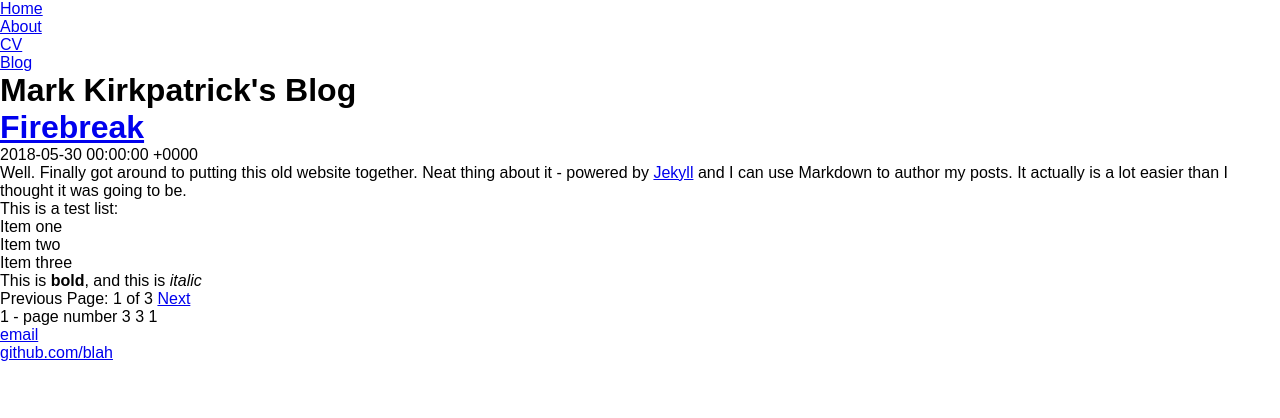
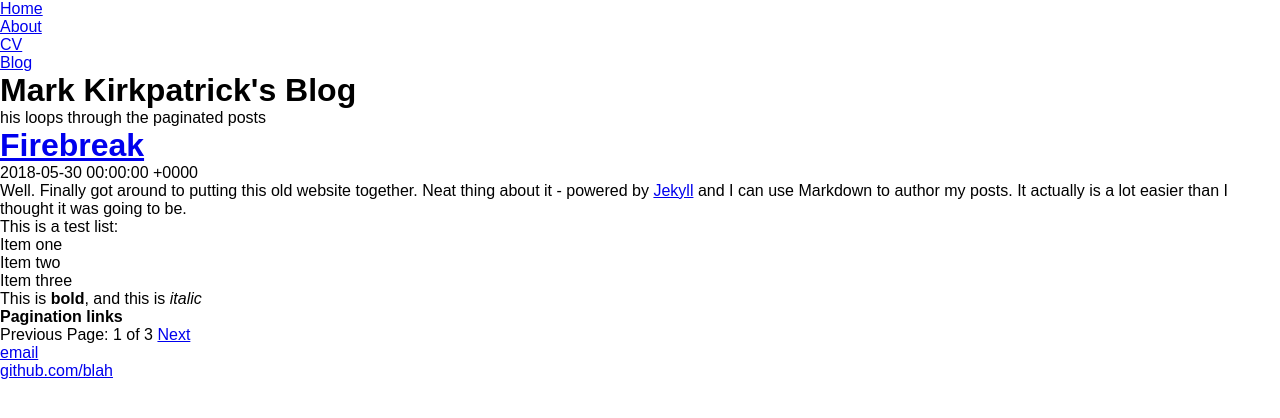
Before and after one commit to mkirkpat/mkirkpat.github.io, a Jekyll site: the page built from blog/index.html, in a window 1280 px wide. Shown: the top 418 px of the page. Built offline with Jekyll 4.4.1, drawn with Linux system fonts in a browser that asks for light colours; the list of posts is cut into pages by our own code.

Commit message:
Pagination edits for testing

```diff
--- a/blog/index.html
+++ b/blog/index.html
@@ -3,6 +3,7 @@ layout: default
 title: Mark Kirkpatrick's Blog
 ---
 	<h1>{{ page.title }}</h1>
+<p>his loops through the paginated posts</p>
 <!-- This loops through the paginated posts -->
 {% for post in paginator.posts %}
   <h1><a href="{{ post.url }}">{{ post.title }}</a></h1>
@@ -14,7 +15,7 @@ title: Mark Kirkpatrick's Blog
   </div>
 {% endfor %}
 
-
+<h4>Pagination links</h4>
 <!-- Pagination links -->
 <div class="pagination">
   {% if paginator.previous_page %}
@@ -29,10 +30,3 @@ title: Mark Kirkpatrick's Blog
     <span class="next ">Next</span>
   {% endif %}
 </div>
-
-
-
-{{ paginator.page }}         - page number
-{{ paginator.total_posts }}
-{{ paginator.total_pages }}
-{{ paginator.per_page }}
```
